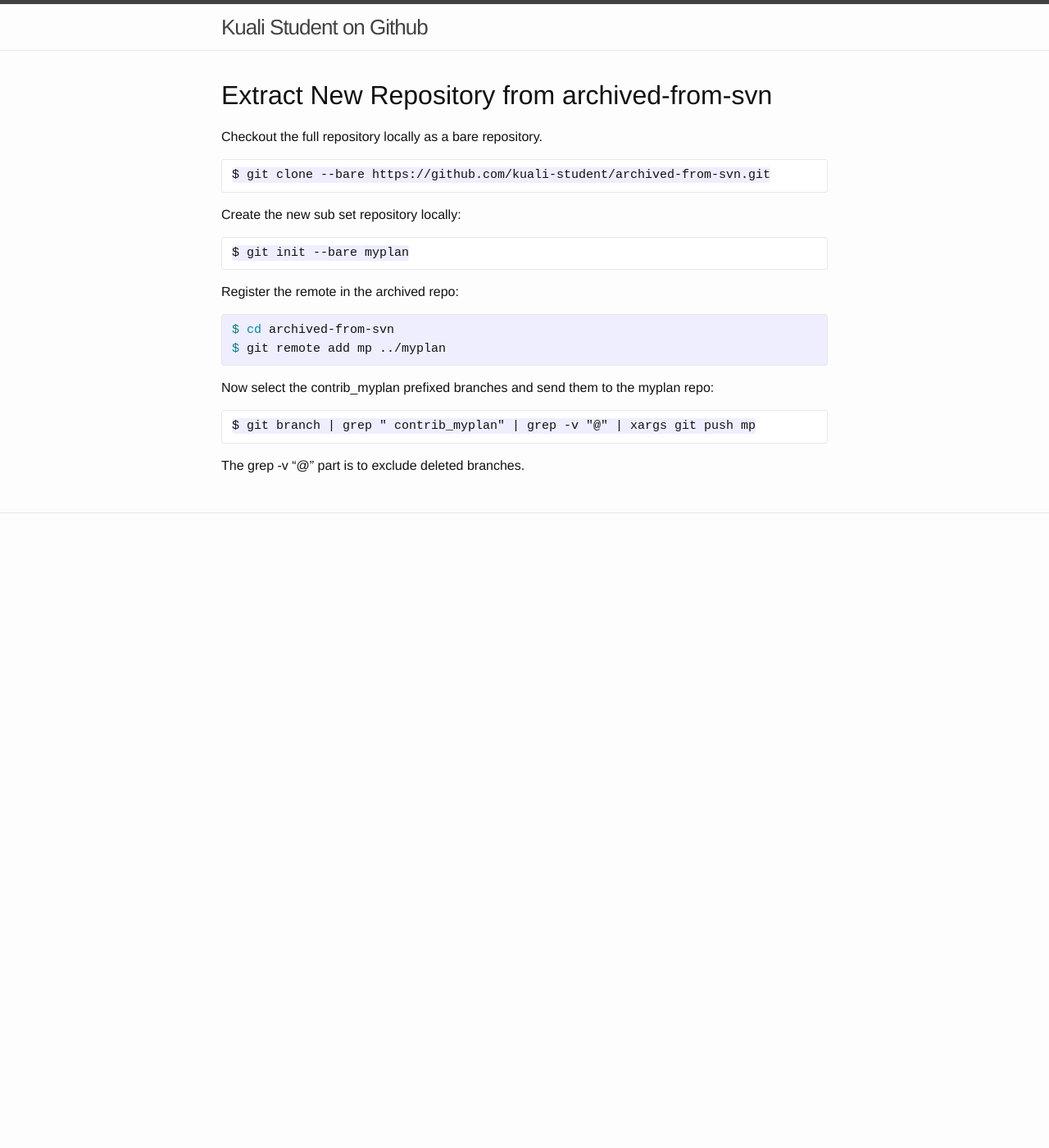
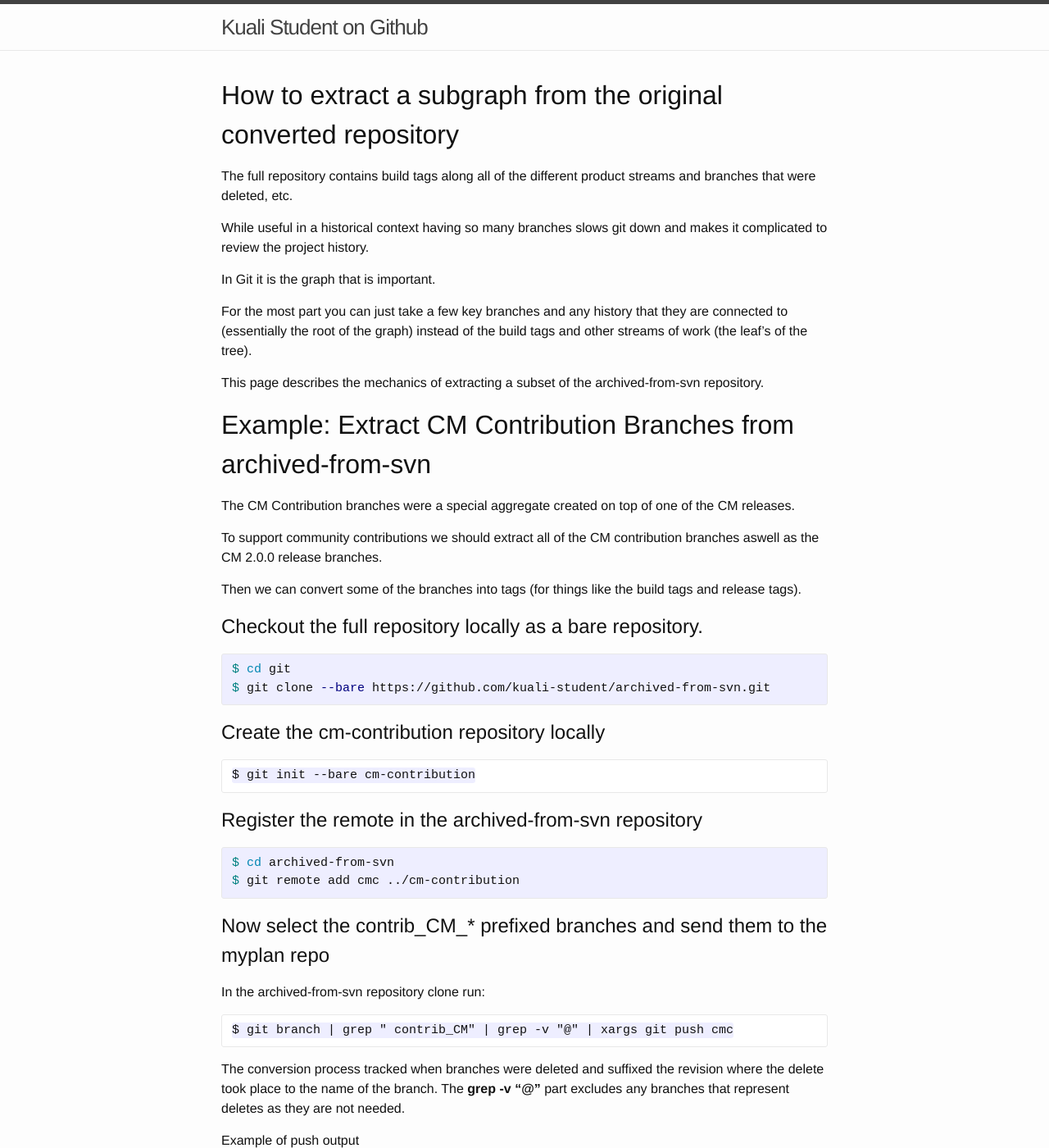
Before and after one commit to kuali-student/kuali-student.github.io, a Jekyll site: the page built from examples/extract-new-repo.md, in a window 1280 px wide and 1400 px high. Shown: the whole window at 82% size. Built offline with Jekyll 4.4.1, drawn with Linux system fonts in a browser that asks for light colours; some of the changed text lies outside the part shown.

Commit message:
Add additional details for cm contribution branch extraction to the example
Added some information on the Java program ConvertBuildTagBranchesToGitTags.

````diff
--- a/examples/extract-new-repo.md
+++ b/examples/extract-new-repo.md
@@ -2,32 +2,86 @@
 layout: default
 ---
 
-# Extract New Repository from archived-from-svn
-Checkout the full repository locally as a bare repository.
+# How to extract a subgraph from the original converted repository
+
+The full repository contains build tags along all of the different product streams and branches that were deleted, etc.
+
+While useful in a historical context having so many branches slows git down and makes it complicated to review the project history.
+
+In Git it is the graph that is important.
+
+For the most part you can just take a few key branches and any history that they are connected to (essentially the root of the graph) instead of the build tags and other streams of work (the leaf's of the tree).
+
+This page describes the mechanics of extracting a subset of the archived-from-svn repository.
+
+# Example: Extract CM Contribution Branches from archived-from-svn
+
+The CM Contribution branches were a special aggregate created on top of one of the CM releases.
+
+To support community contributions we should extract all of the CM contribution branches aswell as the CM 2.0.0 release branches.
+
+Then we can convert some of the branches into tags (for things like the build tags and release tags).
+
+## Checkout the full repository locally as a bare repository.
+
+{% highlight shell %}
+$ cd git
+$ git clone --bare https://github.com/kuali-student/archived-from-svn.git
+{% endhighlight %}
+
+## Create the cm-contribution repository locally
 
 ```
-$ git clone --bare https://github.com/kuali-student/archived-from-svn.git
+$ git init --bare cm-contribution
 ```
 
-
-Create the new sub set repository locally:
-
-```
-$ git init --bare myplan
-```
-
-Register the remote in the archived repo:
+## Register the remote in the archived-from-svn repository
 
 
 {% highlight shell %}
 $ cd archived-from-svn
-$ git remote add mp ../myplan
+$ git remote add cmc ../cm-contribution
 {% endhighlight %}
 
-Now select the contrib_myplan prefixed branches and send them to the myplan repo:
+## Now select the contrib_CM_* prefixed branches and send them to the myplan repo
+
+In the archived-from-svn repository clone run:
 
 ```
-$ git branch | grep " contrib_myplan" | grep -v "@" | xargs git push mp
+$ git branch | grep " contrib_CM" | grep -v "@" | xargs git push cmc
 ```
 
-The grep -v "@" part is to exclude deleted branches.
+
+The conversion process tracked when branches were deleted and suffixed the revision where the delete took place to the name of the branch.  The **grep -v "@"** part excludes any branches that represent deletes as they are not needed.
+
+#### Example of push output
+![](images/push-contrib-cm.png)
+
+
+## Create CM 2.x release tags and push to the cm-contribution repository
+
+### Push the student-2.x release branches to the cm-contribution repository
+
+{% highlight shell %}
+$ cd archived-from-svn
+$ git branch | grep " enrollment_aggregate_tags_student-2.0." | xargs git push cmc
+{% endhighlight %}
+
+### Create tags from the branch and delete the branches
+
+{% highlight shell %}
+$ cd cm-contribution
+$ git branch | grep " enrollment_aggregate_tags_student-2.0." | less
+
+$ git tag student-2.0.0-cm enrollment_aggregate_tags_student-2.0.0-cm
+$ git tag student-2.0.1-cm enrollment_aggregate_tags_student-2.0.1-cm
+$ git tag student-2.0.2-cm enrollment_aggregate_tags_student-2.0.2-cm
+$ git tag student-2.0.3-cm enrollment_aggregate_tags_student-2.0.3-cm
+
+$ git branch | grep " enrollment_aggregate_tags_student-2.0." | xargs git branch -D
+
+{% endhighlight %}
+
+## Convert build tag branches to git tags
+
+Inside the git-repository-tools/git-importer artifact there is a program called ConvertBuildTagBranchesToGit and it will parse the long structure and create a tag without the leading enrollment_aggregate_tags_builds part.
````
Also changed, not shown: examples/images/push-contrib-cm.png (added).
